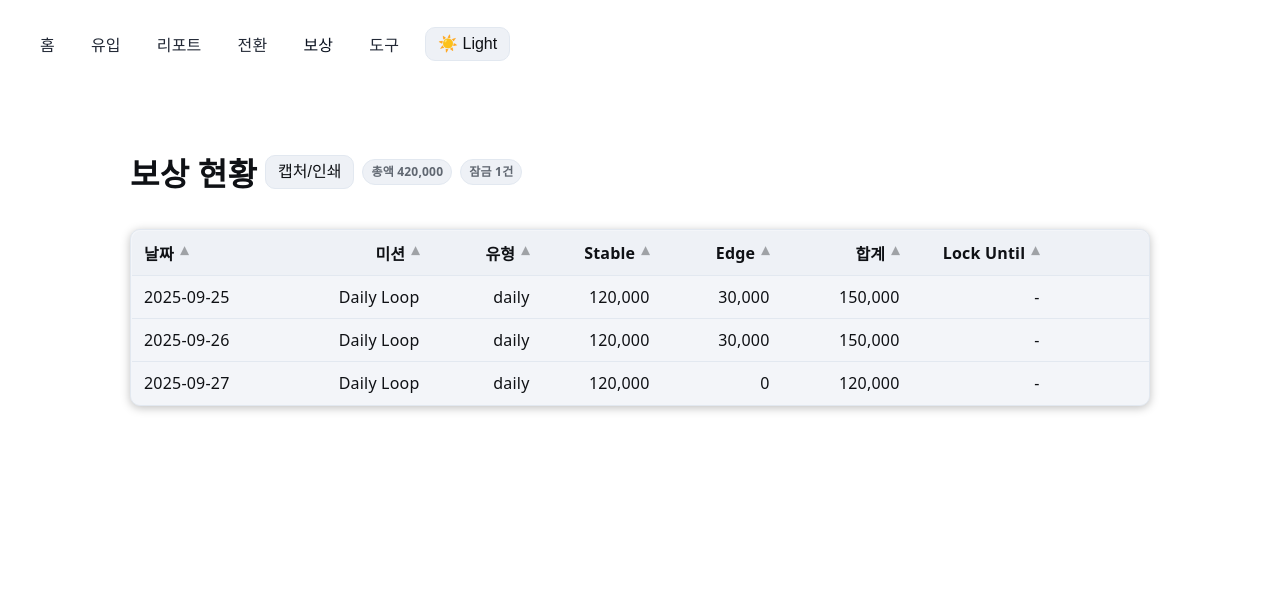
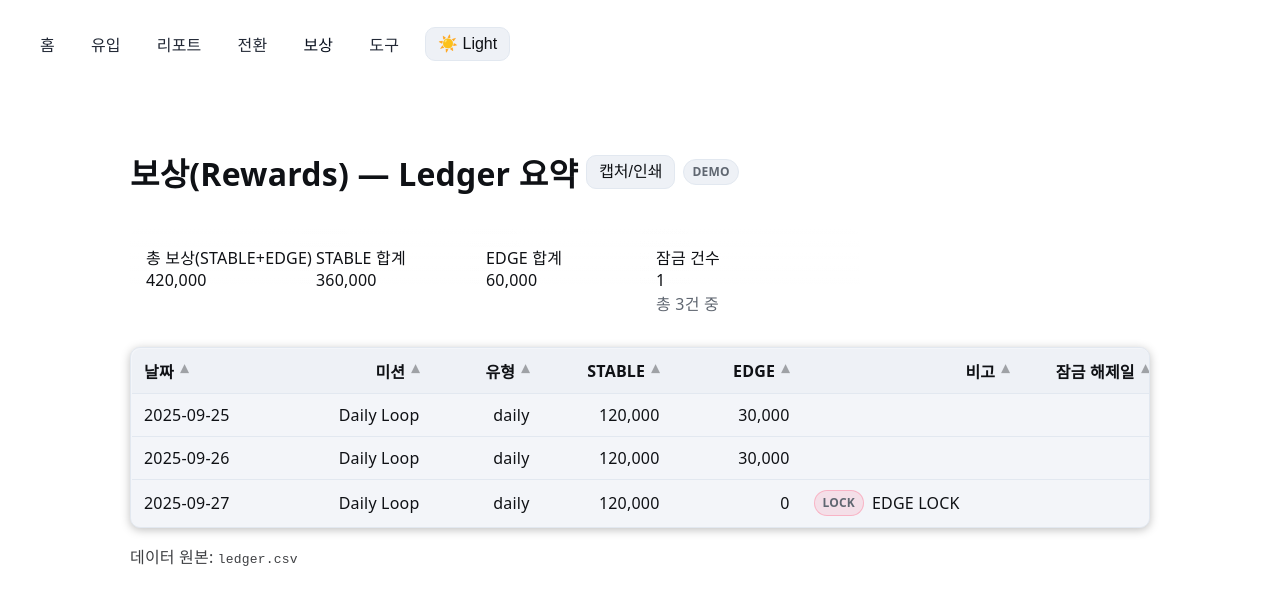
Before and after one commit to sht27363838-glitch/zp-v3.0, a Next.js app: page /rewards in a window 1280 px wide. Shown: the top 604 px of the page. Built offline with nearby package versions, Linux system fonts and the light colour scheme.

Commit message:
Update page.tsx

```diff
--- a/app/(tabs)/rewards/page.tsx
+++ b/app/(tabs)/rewards/page.tsx
@@ -1,70 +1,167 @@
+// app/(tabs)/rewards/page.tsx
 'use client'
+
 import React, { useMemo } from 'react'
-import { readCsvOrDemo } from '@lib/csvSafe'
-import { parseCsv, type CsvRow } from '@lib/readCsv'
-import { fmt, num } from '@lib/num'
+import { sourceTag, readCsvOrDemo, validate } from '@lib/csvSafe'
+import { parseCsv } from '@lib/readCsv'
+import { num, fmt } from '@lib/num'
+import KpiTile from '@cmp/KpiTile'
+import ErrorBanner from '@cmp/ErrorBanner'
 import ExportBar from '@cmp/ExportBar'
 import VirtualTable from '@cmp/VirtualTable'
 
-type Row = CsvRow & {
+type LedgerRow = {
+  date?: string
   mission?: string
-  type?: string        // daily / bonus 등
-  stable?: number
-  edge?: number
+  type?: string
+  stable?: number | string
+  edge?: number | string
   note?: string
   lock_until?: string
 }
 
-export default function RewardsPage(){
-  const raw = readCsvOrDemo('ledger') || ''
-  const { rows } = useMemo(()=> parseCsv(raw), [raw])
+export default function RewardsPage() {
+  // CSV 로드
+  const raw = readCsvOrDemo('ledger')
+  const data = useMemo(() => parseCsv(raw), [raw])
+  const check = validate('ledger', data)
 
-  const items = (rows as Row[]).map(r=>({
-    date: String(r.date??''),
-    mission: String(r.mission??''),
-    type: String(r.type??''),
-    stable: num(r.stable),
-    edge: num(r.edge),
-    total: num(r.stable) + num(r.edge),
-    note: String(r.note??''),
-    lock_until: String(r.lock_until??''),
-  }))
+  // 합계
+  const sums = useMemo(() => {
+    let stable = 0, edge = 0, lockedCount = 0
+    const rows = data.rows as LedgerRow[]
+    for (const r of rows) {
+      stable += num(r.stable)
+      edge   += num(r.edge)
+      const locked = String(r.lock_until ?? '').trim()
+        || String(r.note ?? '').toUpperCase().includes('LOCK')
+      if (locked) lockedCount++
+    }
+    return { stable, edge, lockedCount, total: stable + edge, count: rows.length }
+  }, [data.rows])
 
-  const total = useMemo(()=> items.reduce((s,r)=> s + r.total, 0), [items])
-  const locked = useMemo(()=> items.filter(r=> (r.note||'').toUpperCase().includes('LOCK') || r.lock_until), [items])
+  // 테이블 행
+  const rows = useMemo(() => {
+    const src = (data.rows as LedgerRow[]) || []
+    return src.map(r => {
+      const lockFlag = (String(r.lock_until ?? '').trim().length > 0)
+        || String(r.note ?? '').toUpperCase().includes('LOCK')
+      return {
+        ...r,
+        __stable: num(r.stable),
+        __edge: num(r.edge),
+        __lock: lockFlag,
+      }
+    })
+  }, [data.rows])
 
   return (
     <div className="page">
-      <div style={{display:'flex', alignItems:'center', gap:8}}>
-        <h1>보상 현황</h1>
+      {/* 타이틀 + 내보내기 + 데이터소스 배지 */}
+      <div style={{ display:'flex', alignItems:'center', gap:8 }}>
+        <h1>보상(Rewards) — Ledger 요약</h1>
         <ExportBar selector="#rewards-table" />
-        <span className="badge">총액 {fmt(total)}</span>
-        {locked.length>0 && <span className="badge">잠금 {locked.length}건</span>}
+        <span className="badge">{sourceTag('ledger')}</span>
       </div>
 
-      {items.length===0 ? (
-        <div className="empty-state">데이터 없음. Tools 탭에서 Ledger 데모를 주입하세요.</div>
-      ) : (
-        <div id="rewards-table" style={{marginTop:12}}>
-          <VirtualTable
-            className="table"
-            rows={items}
-            height={420}
-            rowHeight={40}
-            rowKey={(r,i)=> `${r.date}-${r.mission}-${i}`}
-            columns={[
-              { key:'date', header:'날짜', width:120, sortable:true, render:r=>r.date },
-              { key:'mission', header:'미션', width:180, sortable:true, render:r=>r.mission },
-              { key:'type', header:'유형', width:110, sortable:true, render:r=>r.type },
-              { key:'stable', header:'Stable', className:'num', width:120, sortable:true, render:r=>fmt(r.stable) },
-              { key:'edge', header:'Edge', className:'num', width:120, sortable:true, render:r=>fmt(r.edge) },
-              { key:'total', header:'합계', className:'num', width:130, sortable:true, render:r=>fmt(r.total) },
-              { key:'lock_until', header:'Lock Until', width:140, sortable:true, render:r=>r.lock_until || '-' },
-              { key:'note', header:'비고', width:200, render:r=>r.note || '' },
-            ]}
-          />
-        </div>
+      {/* 스키마 검증 */}
+      {!check.ok && (
+        <ErrorBanner
+          tone="warn"
+          title="CSV 스키마 누락"
+          message={`필수 컬럼이 없습니다: ${check.missing.join(', ')}`}
+          show
+        />
       )}
+
+      {/* KPI 요약 */}
+      <div className="kpi-grid">
+        <KpiTile label="총 보상(STABLE+EDGE)" value={fmt(sums.total)} />
+        <KpiTile label="STABLE 합계" value={fmt(sums.stable)} />
+        <KpiTile label="EDGE 합계" value={fmt(sums.edge)} />
+        <KpiTile label="잠금 건수" value={fmt(sums.lockedCount)} note={`총 ${fmt(sums.count)}건 중`} />
+      </div>
+
+      {/* 테이블 */}
+      <div id="rewards-table" style={{ marginTop: 12 }}>
+        <VirtualTable<LedgerRow & { __stable:number; __edge:number; __lock:boolean }>
+          className="table"
+          rows={rows}
+          height={480}
+          rowHeight={40}
+          rowKey={(r, i) => `${String(r.date ?? '')}-${String(r.mission ?? '')}-${i}`}
+          columns={[
+            {
+              key: 'date',
+              header: '날짜',
+              width: 120,
+              sortable: true,
+              // 날짜 정렬 키
+              sortKey: r => Date.parse(String(r.date ?? '')) || 0,
+              render: r => String(r.date ?? ''),
+            },
+            {
+              key: 'mission',
+              header: '미션',
+              width: 180,
+              sortable: true,
+              render: r => String(r.mission ?? ''),
+            },
+            {
+              key: 'type',
+              header: '유형',
+              width: 110,
+              sortable: true,
+              render: r => String(r.type ?? ''),
+            },
+            {
+              key: '__stable',
+              header: 'STABLE',
+              width: 130,
+              className: 'num',
+              sortable: true,
+              sortKey: r => r.__stable,
+              render: r => fmt(r.__stable),
+            },
+            {
+              key: '__edge',
+              header: 'EDGE',
+              width: 130,
+              className: 'num',
+              sortable: true,
+              sortKey: r => r.__edge,
+              render: r => fmt(r.__edge),
+            },
+            {
+              key: 'note',
+              header: '비고',
+              width: 220,
+              sortable: true,
+              render: r => {
+                const txt = String(r.note ?? '')
+                const isLock = r.__lock
+                return (
+                  <div style={{ display:'flex', alignItems:'center', gap:8 }}>
+                    {isLock && <span className="badge" style={{ background:'rgba(255,99,132,.15)', borderColor:'rgba(255,99,132,.35)' }}>LOCK</span>}
+                    <span title={txt}>{txt}</span>
+                  </div>
+                )
+              },
+            },
+            {
+              key: 'lock_until',
+              header: '잠금 해제일',
+              width: 140,
+              sortable: true,
+              render: r => String(r.lock_until ?? ''),
+            },
+          ]}
+        />
+      </div>
+
+      <div style={{ marginTop:16, opacity:.8 }}>
+        <p className="text-sm">데이터 원본: <code>ledger.csv</code></p>
+      </div>
     </div>
   )
 }
```
